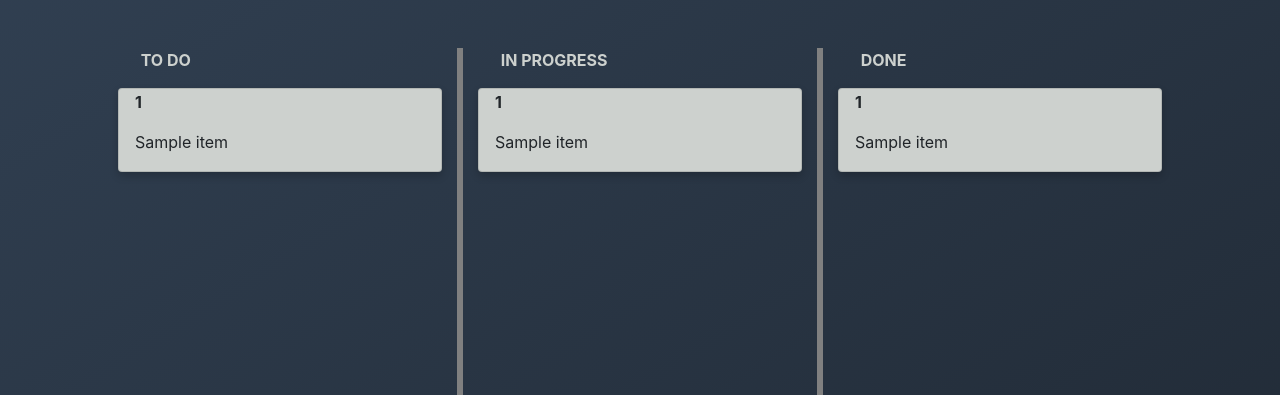
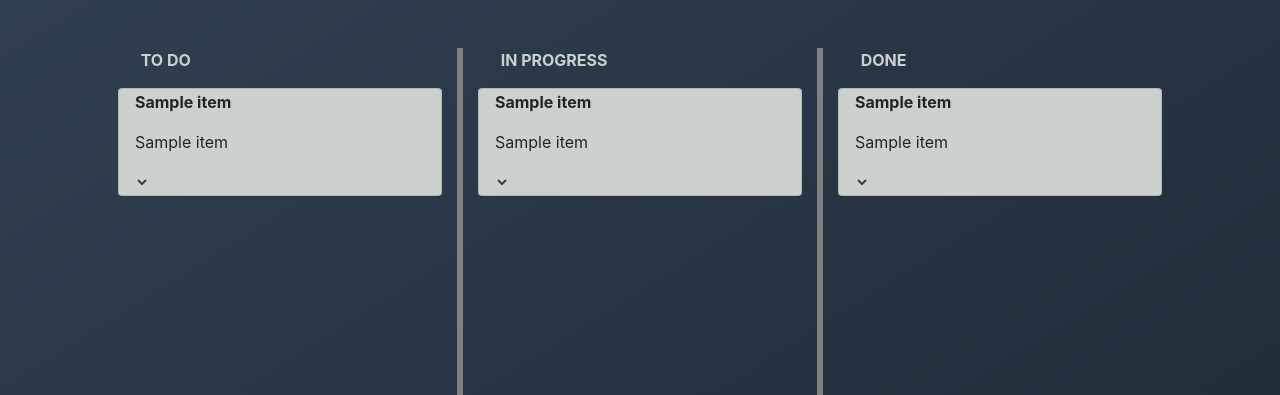
Before and after one commit to bugra-yilmaz/to-do-app, a Flask app: template templates/index.html in a window 1280 px wide. Shown: the part 75-470 px from the top of the page. Run offline with Flask 2, Linux system fonts and the light colour scheme; the template is opened without the code that fills it: most values are stand-ins (such as "Sample title", 1, 10 or a date in 2020); some libraries are stand-ins or nearby versions.

Commit message:
Implement updatable todo item feature on board page

```diff
--- a/app.py
+++ b/app.py
@@ -89,6 +89,17 @@ def create():
         return render_template('create.html')
 
 
+@app.route('/update')
+@login_required
+def update():
+    item_id = request.args.get('id')
+    status = request.args.get('status')
+
+    cursor.execute(f"UPDATE todos SET status = '{status}' WHERE id = {item_id}")
+    db.commit()
+    return redirect('/')
+
+
 @app.route('/logout')
 def logout():
     session.clear()
--- a/templates/index.html
+++ b/templates/index.html
@@ -8,8 +8,6 @@
 	<style>
 		.card
 		{
-			box-shadow: 0 4px 8px 0 rgba(0,0,0,0.2);
-		  	transition: 0.3s;
 		  	padding: 1px;
 		  	background-color: #CDD1CE;
 		}
@@ -26,8 +24,13 @@
 			{% for item in to_do %}
 			<div class="card">
 	  			<div class="container">
-	    			<p><b>{{ item[0] }}</b></p>
-	    			<p>{{ item[1] }}</p>
+					<p><b>{{ item[1] }}</b></p>
+					<p>{{ item[2] }}</p>
+					<select name={{ item[0] }} placeholder="" id="status" style="color: #314052; background: none; border: none; direction: rtl;">
+						<option value="" disabled selected style="background-color: #314052;"></option>
+						<option value="In progress" style="background-color: #314052; color: white">In progress</option>
+						<option value="Done" style="background-color: #314052; color: white">Done</option>
+					</select>
 	  			</div>
 			</div>
 			<br>
@@ -39,8 +42,13 @@
 			{% for item in in_progress %}
 			<div class="card">
 	  			<div class="container">
-	    			<p><b>{{ item[0] }}</b></p>
-	    			<p>{{ item[1] }}</p>
+				<p><b>{{ item[1] }}</b></p>
+				<p>{{ item[2] }}</p>
+				<select name={{ item[0] }} placeholder="" id="status" style="color: #314052; background: none; border: none; direction: rtl;">
+					<option value="" disabled selected style="background-color: #314052;"></option>
+					<option value="To do" style="background-color: #314052; color: white">To do</option>
+					<option value="Done" style="background-color: #314052; color: white">Done</option>
+				</select>
 	  			</div>
 			</div>
 			<br>
@@ -52,12 +60,27 @@
 			{% for item in done %}
 			<div class="card">
 	  			<div class="container">
-	    			<p><b>{{ item[0] }}</b></p>
-	    			<p>{{ item[1] }}</p>
+				<p><b>{{ item[1] }}</b></p>
+				<p>{{ item[2] }}</p>
+					<select name={{ item[0] }} placeholder="" id="status" style="color: #314052; background: none; border: none; direction: rtl;">
+					<option value="" disabled selected style="background-color: #314052;"></option>
+					<option value="To do" style="background-color: #314052; color: white">To do</option>
+					<option value="In progress" style="background-color: #314052; color: white">In progress</option>
+				</select>
 	  			</div>
 			</div>
 			<br>
 			{% endfor %}
 		</div>
 	</div>
+
+	<script type="text/javascript">
+		let elements = Array.prototype.slice.call(document.querySelectorAll("select"));
+		elements.forEach(function(element) {
+			element.addEventListener("change", function(evt) {
+				let url = 'http://localhost:5000/update?id=' + this.name + '&status=' + this.value;
+				window.location = url;
+			});
+		});
+	</script>
 {% endblock %}
```
